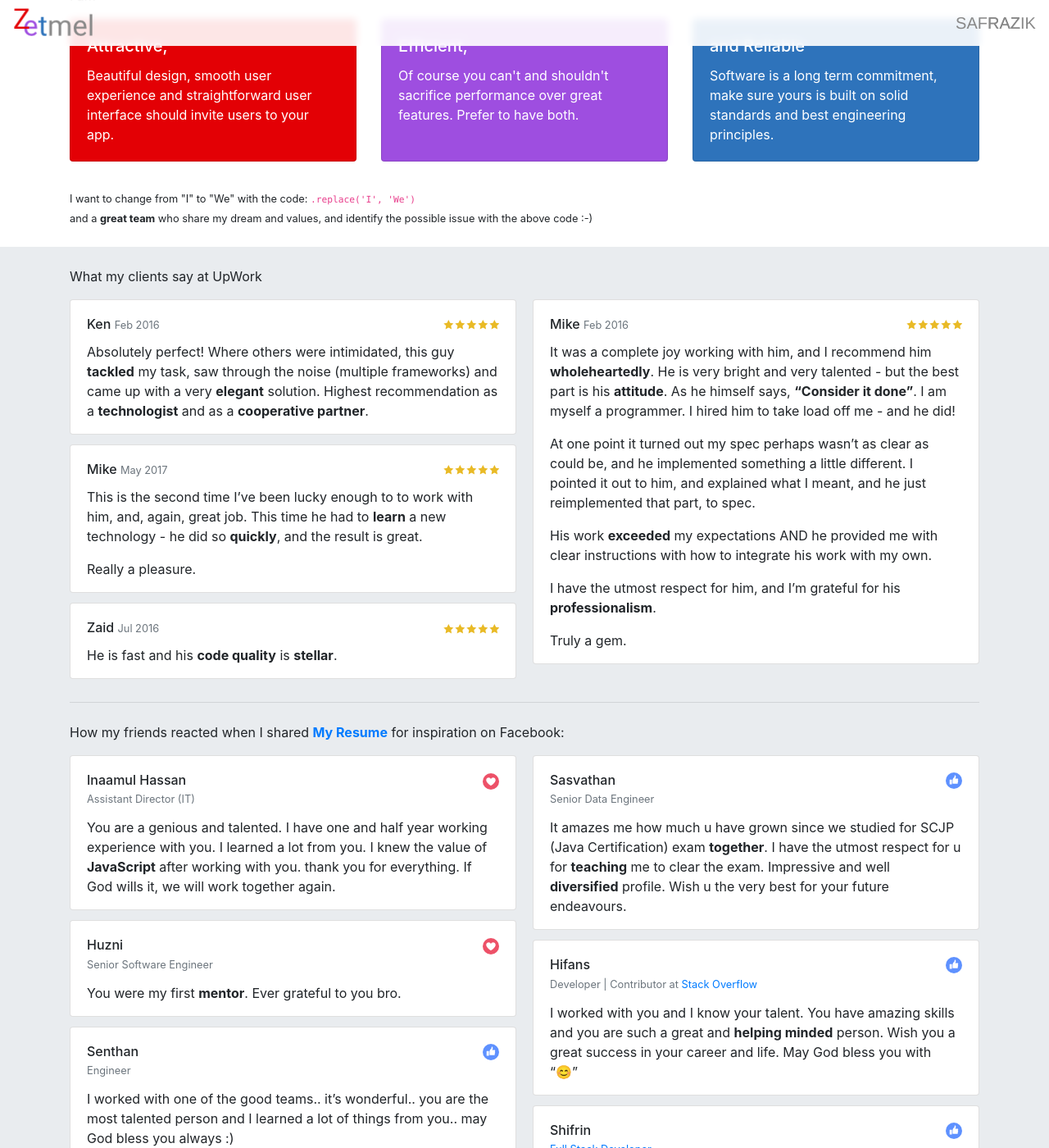
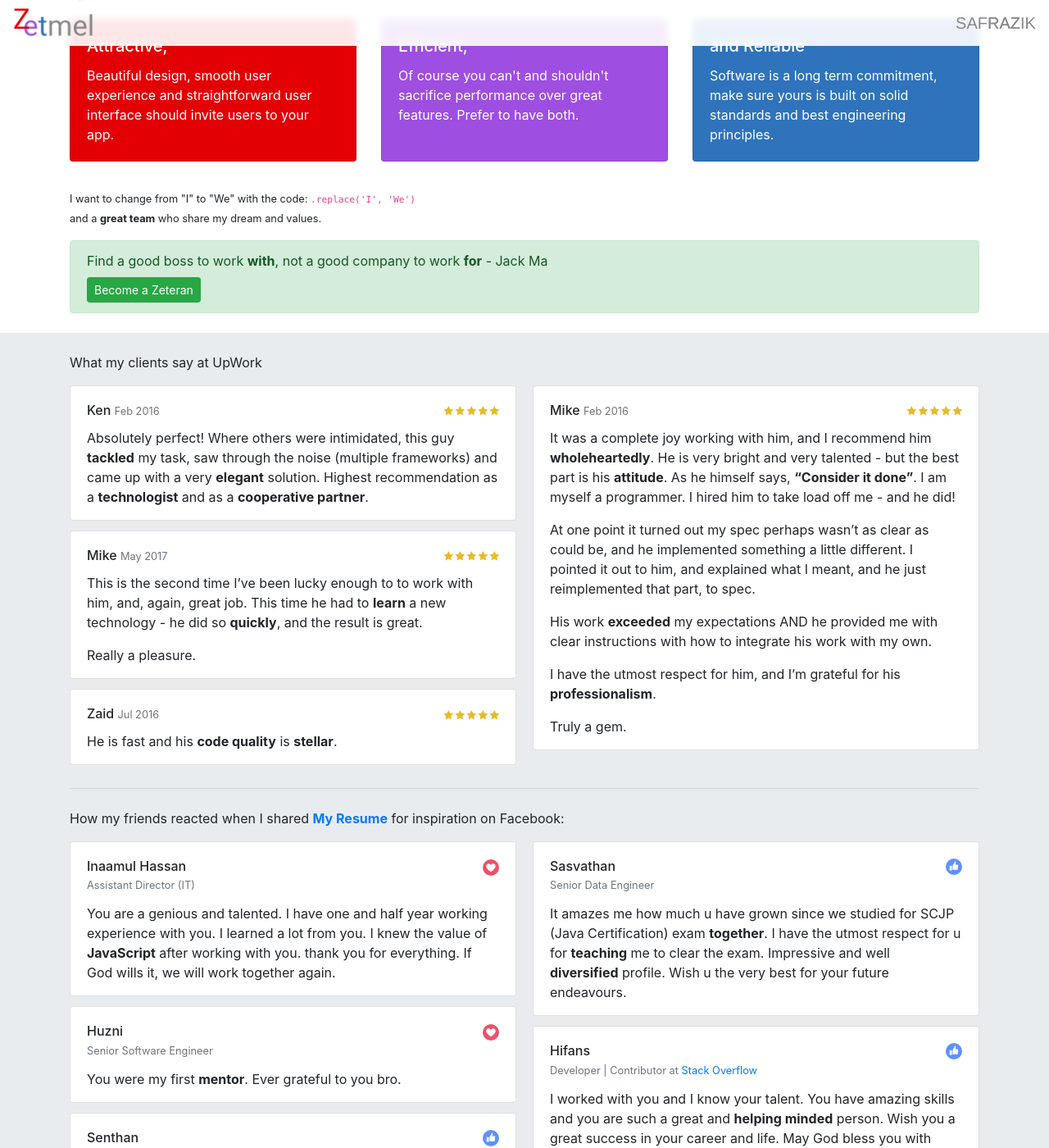
Before and after one commit to zetmel/zetmel.github.io, a Jekyll site: the page built from index.html, in a window 1280 px wide and 1400 px high, scrolled down 694 px. Shown: the whole window at 82% size. Built offline with Jekyll 4.4.1, drawn with Linux system fonts in a browser that asks for light colours; some of the changed text lies outside the part shown.

Commit message:
Update website

```diff
--- a/_layouts/home.html
+++ b/_layouts/home.html
@@ -6,10 +6,18 @@
   <!-- Bootstrap CSS -->
   <link rel="stylesheet" href="https://stackpath.bootstrapcdn.com/bootstrap/4.3.1/css/bootstrap.min.css" integrity="sha384-ggOyR0iXCbMQv3Xipma34MD+dH/1fQ784/j6cY/iJTQUOhcWr7x9JvoRxT2MZw1T" crossorigin="anonymous">
 
-  <meta property="og:title" content="Zetmel - Innovation, Limitless"/>
+
+  <meta name="twitter:image:src" content="https://zetmel.com/assets/cover.jpg?v=1.0.1" />
+  <meta name="twitter:site" content="@zetmelcom" />
+  <meta name="twitter:card" content="summary_large_image" />
+  <meta name="twitter:title" content="Zetmel, Innovation, Limitless" />
+  <meta name="twitter:description" content="We cook apps that can be eaten" />
+
+  <meta property="og:site_name" content="Zetmel" />
+  <meta property="og:title" content="Zetmel, Innovation, Limitless"/>
   <meta property="og:description" content="We cook apps that can be eaten"/>
   <meta property="og:url" content="https://zetmel.com"/>
-  <meta property="og:image" content="https://zetmel.com/assets/cover.jpg?v=1.0.0"/>
+  <meta property="og:image" content="https://zetmel.com/assets/cover.jpg?v=1.0.1"/>
   <meta property="og:image:width" content="1200"/>
   <meta property="og:image:height" content="628"/>
 
--- a/index.html
+++ b/index.html
@@ -47,13 +47,18 @@
 
 <section class="mb-4">
   <div class="container">
-    <small>
-      {% assign replace_code = ".replace('I', 'We')" %}
-      I want to change from "I" to "We" with the code: <code>{{ replace_code }}</code> <br>
-      and a <strong>great team</strong> who share my dream and values, and identify the possible issue with the above code :-)
-    </small>
-    <blockquote style="display: none;">
+    <div class="mb-3">
+      <small>
+        {% assign replace_code = ".replace('I', 'We')" %}
+        I want to change from "I" to "We" with the code: <code>{{ replace_code }}</code> <br>
+        and a <strong>great team</strong> who share my dream and values.
+      </small>
+    </div>
+    <blockquote class="alert alert-success">
       Find a good boss to work <strong>with</strong>, not a good company to work <strong>for</strong> - Jack Ma
+      <div class="mt-2">
+        <a href="https://www.facebook.com/zetmelcom" class="btn btn-success btn-sm">Become a Zeteran</a>
+      </div>
     </blockquote>
   </div>
 </section>
@@ -67,13 +72,44 @@
         <div class="mb-3">What my clients say at <!-- <a href="https://www.upwork.com/freelancers/~01a4c4f6d0d586426f" target="_blank"><strong> -->UpWork<!-- </strong></a> --></div>
         {% include reviews.html keys=site.reviews_order type="client" rating=true %}
 
+
         <hr class="mb-4">
         <!-- <div class=""></div> -->
 
-        <div class="mb-3">How my friends reacted when I shared <a href="https://safrazik.github.io/resume/" target="_blank"><strong>My Resume</strong></a> for inspiration on Facebook:</div>
+        <div class="mb-3">How my friends reacted when I shared <a href="https://safrazik.github.io/resume/"><strong>My Resume</strong></a> for inspiration on Facebook:</div>
         {% include reviews.html keys=site.comments_order type="friend" rating=false %}
+
+
      </div>
       {% include stars.svg %}
+</section>
+<section class="mb-3 pt-2">
+  <div class="container">
+    <div class="card card-body bg-white text-center" style="width: 270px; margin: auto;">
+      <p class="card-text">
+        I value every like, love and comment, and I enjoy responding to them. I consider you as <strong>my partner</strong> instead of <em>a follower</em>. Thank you for being my valued Zetner!
+      </p>
+      <div class="mt-2">
+        <a href="https://www.facebook.com/zetmelcom" class="btn btn-success btn-sm">Become a Zetner (Zet Partner)</a>
+      </div>
+    </div>
+
+    <style type="text/css">
+      .the-promo {
+        width: 270px;
+        margin: auto;
+        margin-top: 15px;
+      }
+    </style>
+    <div class="the-promo">
+      <div class="text-center mb-2">or click the <strong>Like</strong> button below</div>
+<div class="fb-page" data-href="https://www.facebook.com/zetmelcom" data-tabs="" data-width="" data-height="" data-small-header="false" data-adapt-container-width="true" data-hide-cover="false" data-show-facepile="true"><blockquote cite="https://www.facebook.com/zetmelcom" class="fb-xfbml-parse-ignore"><a href="https://www.facebook.com/zetmelcom">Zetmel</a></blockquote></div>
+    </div>
+  </div>
+
+<div id="fb-root"></div>
+<script async defer crossorigin="anonymous" src="https://connect.facebook.net/en_GB/sdk.js#xfbml=1&version=v5.0&appId=1268078626717710&autoLogAppEvents=1"></script>
+
 </section>
 <section class="mb-3 pt-2">
    <!-- <div class="jumbotron jumbotron-fluid"> -->
```
Also changed, not shown: other parts of index.html (+1 -1 lines), _reviews/Abdul Rahman.md (+1 -1 lines), _reviews/Senthan.md (+1 -1 lines), assets/cover.jpg.
